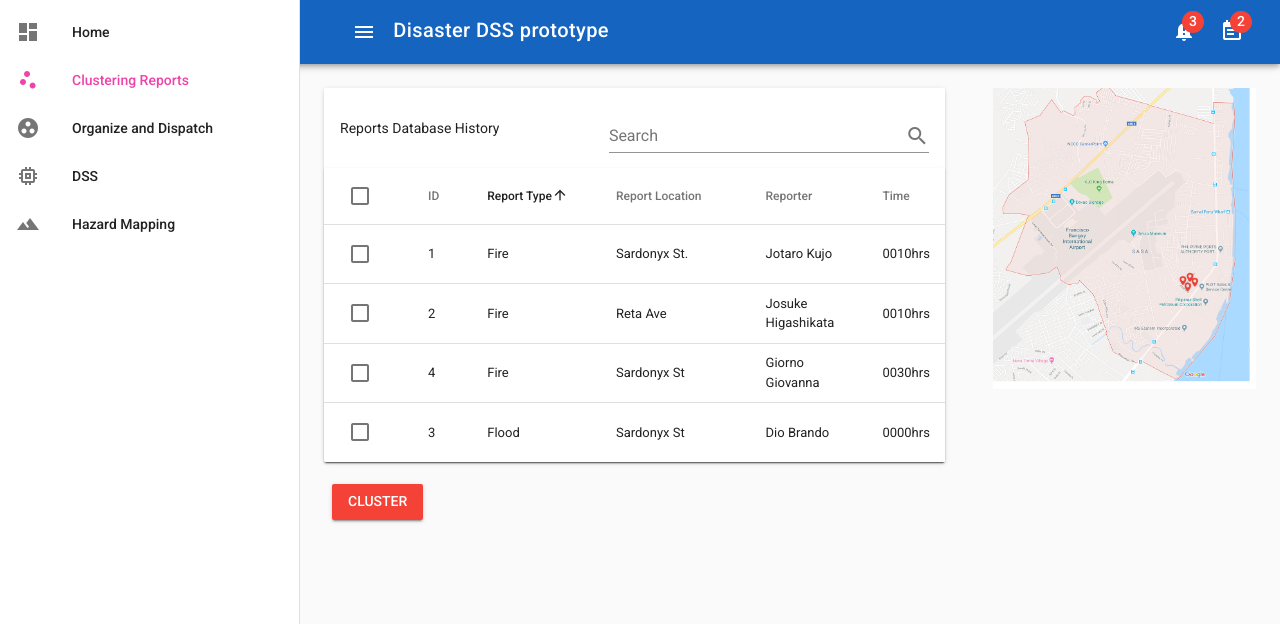
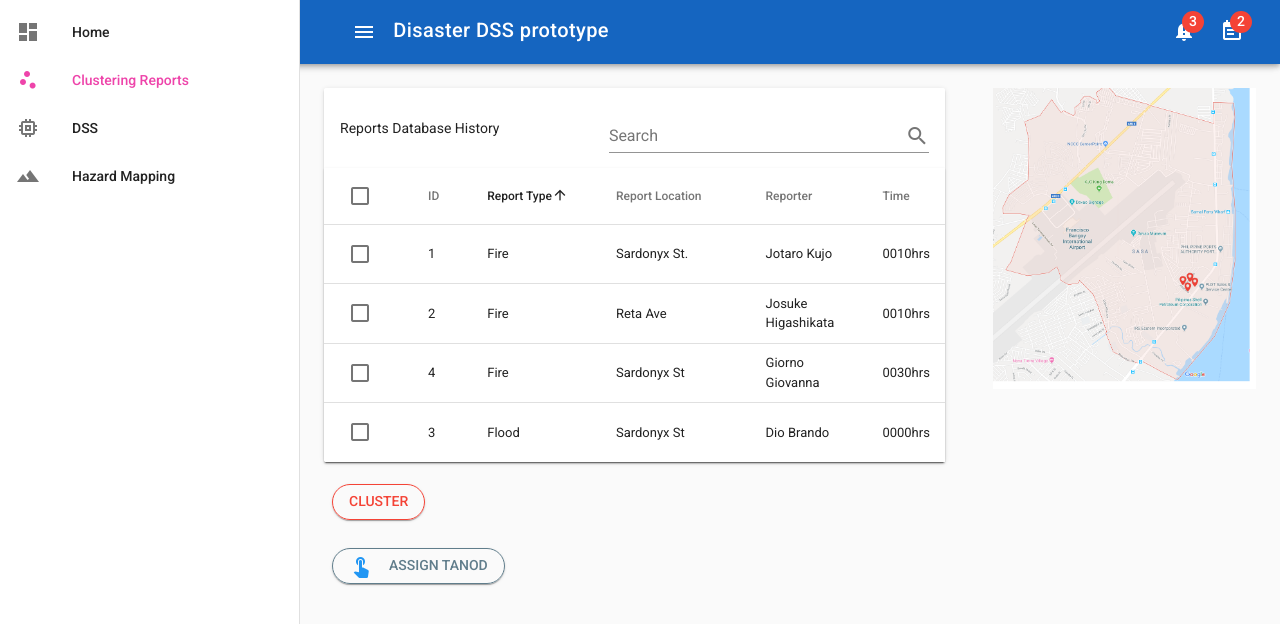
Before and after one commit to KimGranaderos/hazard_mapping, a Vue app: page /clustering-reports in a window 1280 px wide. Shown: the top 624 px of the page. Built offline with nearby package versions, Linux system fonts and the light colour scheme.

Commit message:
added assign btn

```diff
--- a/src/App.vue
+++ b/src/App.vue
@@ -191,11 +191,6 @@
           link: '/clustering-reports'
         },
         {
-          icon: 'group_work',
-          text: 'Organize and Dispatch',
-          link: '/organize-and-dispatch'
-        },
-        {
           icon: 'memory',
           text: 'DSS',
           link: '/decision-support-system'
--- a/src/components/Cluster.vue
+++ b/src/components/Cluster.vue
@@ -57,13 +57,59 @@
           </v-data-table>
         </v-card>
         <v-flex mt-3>
-          <v-btn color="red" dark ripple>Cluster</v-btn>
+          <v-btn round outline class="elevation-1" color="red" dark ripple>
+            Cluster
+          </v-btn>
+        </v-flex>
+        <v-flex mt-3>
+          <v-btn
+            round
+            outline
+            @click="dialog = !dialog"
+            class="elevation-1"
+            color="blue-grey"
+            dark
+            ripple
+          >
+            <v-icon left color="blue">touch_app</v-icon>
+            Assign Tanod
+          </v-btn>
         </v-flex>
       </v-flex>
       <v-flex xs12 sm6>
         <img src='/static/mapverified.png' width="100%"/>
       </v-flex>
     </v-layout>
+    <v-dialog v-model="dialog" width="600px">
+      <v-card>
+        <v-layout align-center justify-center row fill-height/>
+          <v-flex>
+            <v-img
+              src="/static/dialogpic.png"
+              width="100%"
+            >
+            </v-img>
+          </v-flex>
+        </v-layout>
+        <v-container class="pa-4">
+          <v-list-tile two-line>
+            <v-list-tile-content class="mr-5">
+              <v-list-tile-title>Verify</v-list-tile-title>
+              <v-list-tile-title>Area-11b (y)</v-list-tile-title>
+            </v-list-tile-content>
+            <v-list-tile-content class="ml-5">
+              <v-list-tile-title>Damiel</v-list-tile-title>
+              <v-list-tile-sub-title>Feb-21-2012</v-list-tile-sub-title>
+            </v-list-tile-content>
+          </v-list-tile>
+        </v-container>
+        <v-card-actions>
+        <v-spacer></v-spacer>
+        <p>Assign Brgy Tanod</p>
+        <v-btn color="red" flat @click="dialog = false">Send</v-btn>
+      </v-card-actions>
+        </v-card>
+    </v-dialog>
   </v-container>
 
 </template>
@@ -72,6 +118,7 @@
   export default {
     data: () => {
       return {
+        dialog: false,
         month: [
           'Jan', 'Feb', 'Mar',
           'Gimay', 'May', 'Jun',
--- a/src/components/Hazardmap.vue
+++ b/src/components/Hazardmap.vue
@@ -1,5 +1,45 @@
 <template>
-  <v-layout>
-    <p>Hazard Mapping Page</p>
+  <v-layout align-center justify-center column mt-5 pr-5>
+    <v-layout align-start justify-center row>
+      <v-flex xs12 sm6 d-flex pt-4 pl-5>
+          <p class="text-xs-center"><strong>Month</strong></p>
+      </v-flex>
+      <v-flex xs12 sm6 d-flex mr-5>
+         <v-select
+           :items="month"
+           label="Solo field"
+           solo
+         ></v-select>
+       </v-flex>
+       <v-flex xs12 sm6 d-flex pt-4 pl-3>
+           <p class="text-xs-center"><strong>Incident Type</strong></p>
+       </v-flex>
+       <v-flex xs12 sm6>
+          <v-select
+            :items="i_type"
+            label="Solo field"
+            solo
+          ></v-select>
+        </v-flex>
+    </v-layout>
+    <v-flex xs12 sm6>
+      <v-card width="1080px" height="560px">
+       <v-img src="/static/mapniapril.png" width="1080px" height="560px"/>
+      </v-card>
+    </v-flex>
   </v-layout>
 </template>
+
+<script>
+  export default {
+    data: () => ({
+      month: [
+        'Jan', 'Feb', 'Mar',
+        'Gimay', 'May', 'Jun',
+        'Jul', 'Aug', 'Sep',
+        'Oct', 'Nov', 'Dec'
+      ],
+      i_type: ['Flood', 'Storm', 'Fire']
+    })
+  }
+</script>
--- a/src/components/Organize.vue
+++ /dev/null
@@ -1,5 +0,0 @@
-<template>
-  <v-layout>
-    <p>Organize and Dispatch Page</p>
-  </v-layout>
-</template>
--- a/src/router/index.js
+++ b/src/router/index.js
@@ -2,7 +2,6 @@ import Vue from 'vue'
 import Router from 'vue-router'
 import Home from '@/components/Home'
 import Cluster from '@/components/Cluster'
-import Organize from '@/components/Organize'
 import DSS from '@/components/DSS'
 import Hazardmap from '@/components/Hazardmap'
 
@@ -21,11 +20,6 @@ export default new Router({
       component: Cluster
     },
     {
-      path: '/organize-and-dispatch',
-      name: 'Organize',
-      component: Organize
-    },
-    {
       path: '/decision-support-system',
       name: 'DSS',
       component: DSS
```
Also changed, not shown: static/mapniapril.png (added).
